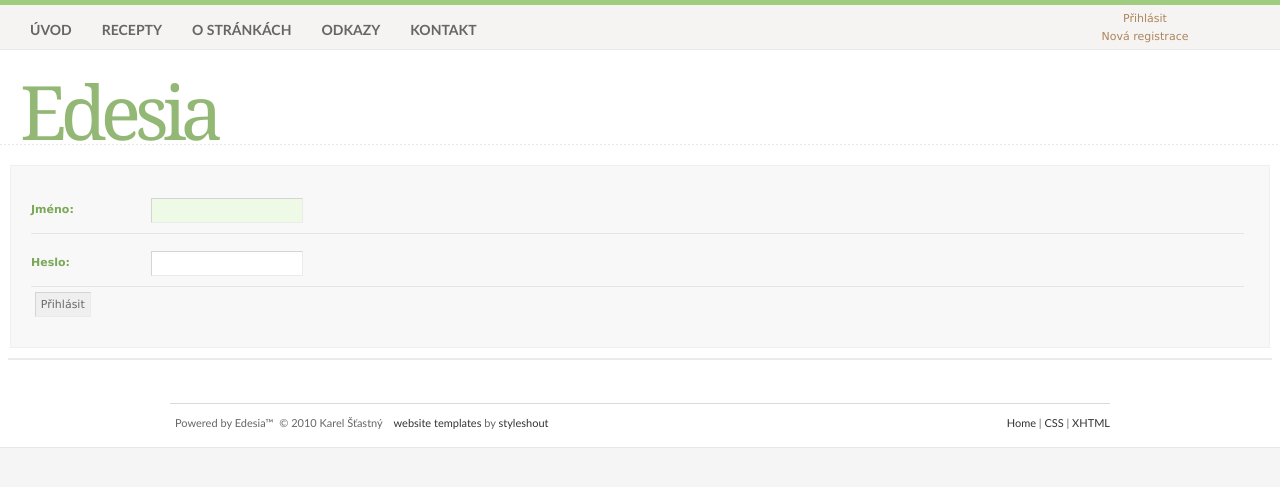
After one commit to kstastny/edesia, a Django app: template templates/auth/login.html in a window 1280 px wide. The commit adds this page. Shown: the top 487 px of the page. Run offline with Django 3.2, Linux system fonts and the light colour scheme; the template is opened without the code that fills it, so the values that code supplies are empty; some libraries are stand-ins or nearby versions.

Commit message:
added possibility to login and logout

```diff
--- /dev/null
+++ b/auth/models.py
@@ -0,0 +1,3 @@
+from django.db import models
+
+# Create your models here.
--- /dev/null
+++ b/auth/views.py
@@ -0,0 +1 @@
+# Create your views here.
--- a/settings.py
+++ b/settings.py
@@ -88,3 +88,5 @@ INSTALLED_APPS = (
     'django.contrib.admindocs',
     'edesia.core',
 )
+
+LOGIN_REDIRECT_URL = '/'
--- a/site_media/css/KeepItSimple.css
+++ b/site_media/css/KeepItSimple.css
@@ -247,6 +247,16 @@ input.button {
 	width: 371px;
 	height: 263px;
 	right: 10px; top: 0;
+}
+
+/* header login info */
+#header #login_info {
+	position: absolute;
+	top: 10px; right: 0;
+	padding: 0; margin: 0;
+	border: none;
+	width: 270px; height: 33px;
+	z-index: 999999;
 }
 
 /* header quick search */
--- /dev/null
+++ b/templates/auth/login.html
@@ -0,0 +1,23 @@
+{% extends "core/base.html" %}
+
+{% block content %}
+{% if error_message %}
+<p class="errornote">{{ error_message }}</p>
+{% endif %}
+<div id="content-main">
+<form action="{{ app_path }}" method="post" id="login-form">
+    <p><label for="id_username">Jméno: </label> <input type="text" name="username" id="id_username" /></p>
+    <p><label for="id_password">Heslo: </label> <input type="password" name="password" id="id_password" /></p>
+    <input type="hidden" name="this_is_the_login_form" value="1" />
+    <label>&nbsp;</label><input type="submit" value="Přihlásit" />
+</form>
+
+<script type="text/javascript">
+document.getElementById('id_username').focus()
+</script>
+</div>
+{% endblock %}
+
+{% block context_menu %}
+    {# remove the default options #}
+{% endblock context_menu %}
--- /dev/null
+++ b/templates/auth/login_info.html
@@ -0,0 +1,15 @@
+{% if user.is_authenticated %}
+Přihlášen jako {{ user.username }}.
+<a href="{% url logout %}">Odhlásit</a>
+{% else %}
+{% comment %}
+{# would need some better formatting #}
+<form action="{% url login %}">
+ Uživatelské jméno: <input type="text" /><br />
+ Heslo: <input type="password" />
+</form>
+{% endcomment %}
+<a href="{% url login %}">Přihlásit</a><br />
+<a href="{% url register %}">Nová registrace</a>
+
+{% endif %}
--- a/templates/core/base.html
+++ b/templates/core/base.html
@@ -21,6 +21,12 @@
         {# <p id="intro">Put your favorite slogan here...</p> #}
         {% endblock logo %}
 
+        {% block login_info %}
+        <div id="login_info">
+            {% include "auth/login_info.html" %}
+        </div>
+        {% endblock login_info %}
+
 		<!-- navigation -->
 		<div  id="nav">
             <ul>
@@ -28,6 +34,9 @@
                 {# <li id="current"><a href="index.html">Home</a></li> #}
                 <li><a href="{% url home %}">Úvod</a></li>
                 <li><a href="{% url recipe_list %}">Recepty</a></li>
+                <li><a href="">O stránkách</a></li>
+                <li><a href="">Odkazy</a></li>
+                <li><a href="">Kontakt</a></li>
 			</ul>
 		</div>
 
@@ -148,7 +157,7 @@
                 </div>
 
 				<div class="sidemenu">
-					<h3>Sidebar Menu</h3>
+                    {# <h3>Sidebar Menu</h3> #}
                     <ul>
                         {% block context_menu %}
                         <li><a href="{% url recipe_edit %}">Nový recept</a></li>
```
Also changed, not shown: auth/tests.py (added, +22 -0 lines), urls.py (+7 -1 lines), auth/__init__.py (added).
